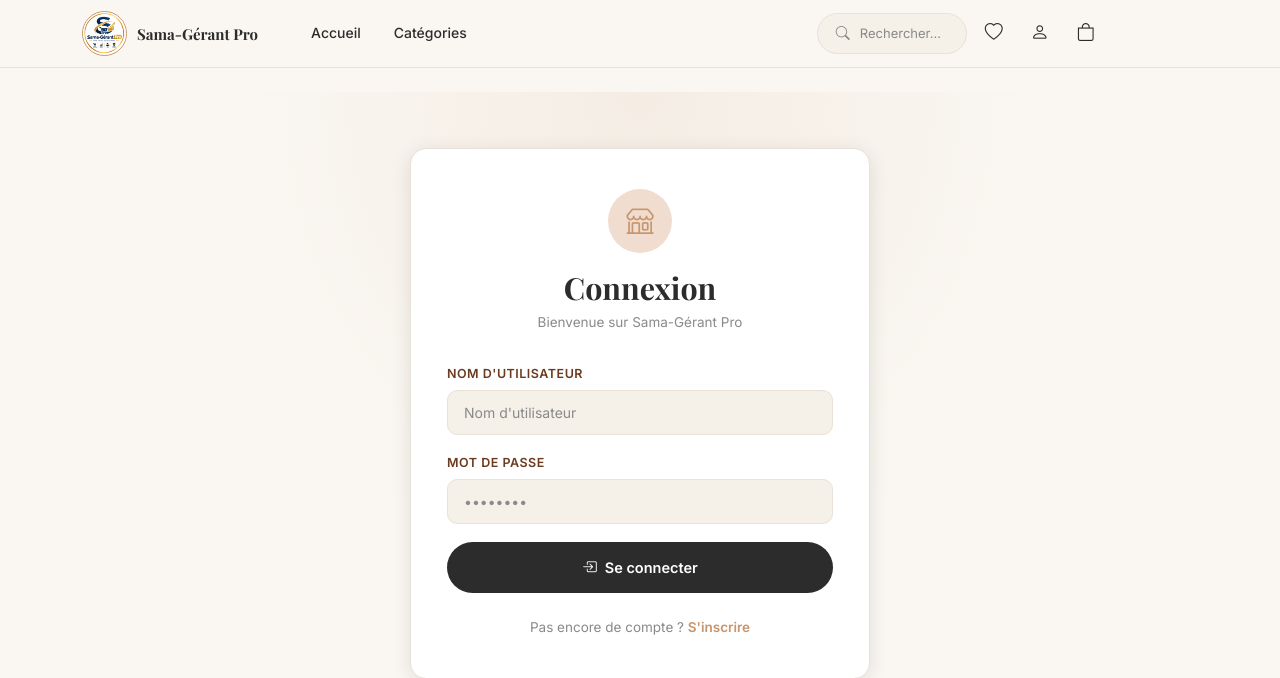
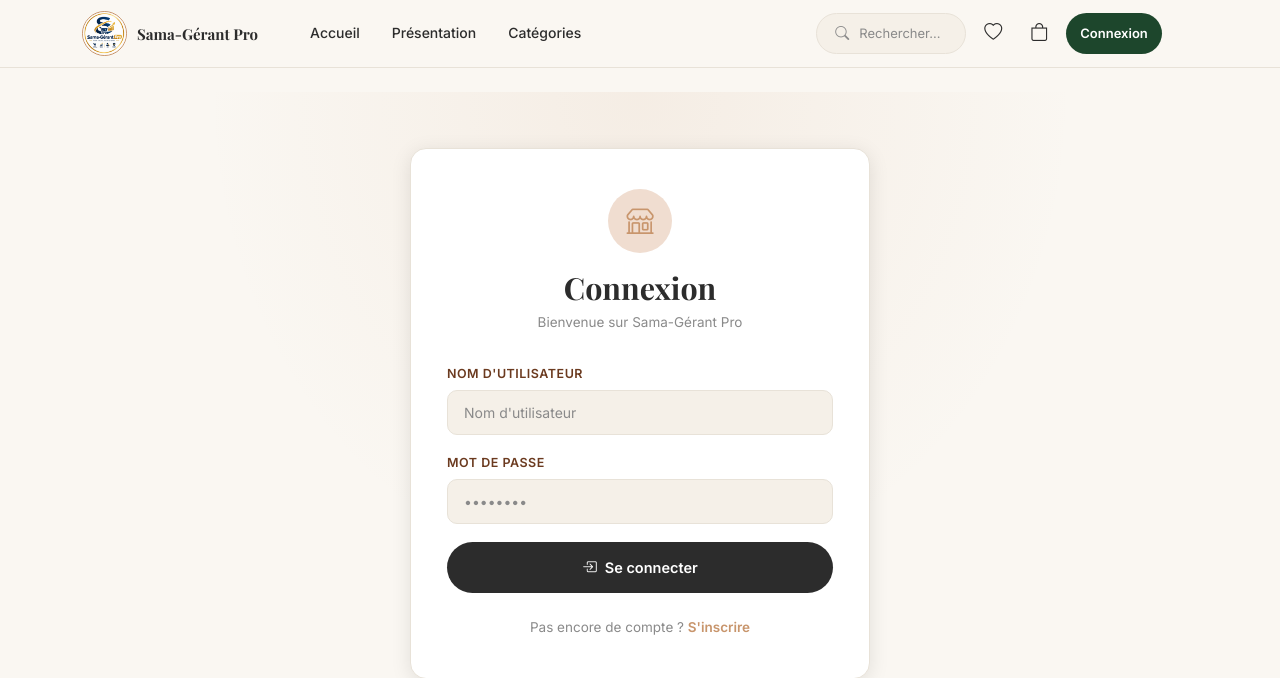
Before and after one commit to Adji1425/Sama-Gerant-Pro, a Django app: page /users/login/?next=/avis/produit/1/ajouter/ in a window 1280 px wide. Shown: the top 678 px of the page. Run offline with Django 5.2, Linux system fonts and the light colour scheme; some libraries are stand-ins or nearby versions; some web fonts are replaced.

Commit message:
nouveau ajout

```diff
--- a/config/urls.py
+++ b/config/urls.py
@@ -3,10 +3,12 @@ from django.urls import path, include
 from django.conf import settings
 from django.conf.urls.static import static
 from django.shortcuts import render
+from django.views.decorators.cache import never_cache
 from apps.produits.models import Produit, Categorie, Favori
 from apps.avis.models import Avis
 
 
+@never_cache
 def home(request):
     categories = Categorie.objects.all().prefetch_related('produits__images')
 
@@ -52,7 +54,7 @@ def home(request):
     # Derniers avis 2 étoiles et +
     derniers_avis = Avis.objects.select_related(
         'client__utilisateur', 'produit'
-    ).filter(note__gte=2).order_by('-date_avis')[:2]
+    ).filter(note__gte=2).order_by('-date_avis')[:3]
 
     # Stats
        # Stats — calculées à partir des vraies données (aucune valeur figée)
@@ -95,10 +97,9 @@ def home(request):
             Favori.objects.filter(client=request.user.client).values_list('produit_id', flat=True)
         ) if request.user.is_authenticated and hasattr(request.user, 'client') else [],
     })
-
-
 def apropos(request):
     return render(request, 'apropos.html')
+
 
 
 urlpatterns = [
--- a/static/css/custom.css
+++ b/static/css/custom.css
@@ -128,14 +128,14 @@ img { max-width: 100%; display: block; }
 /* Liens nav */
 .navbar-nav .nav-link {
   font-size: 14px;
-  font-weight: 500;
+  font-weight: 450;
   color: var(--text) !important;
   padding: 4px 0 !important;
   position: relative;
   margin-right: 28px;
 }
 .nav-item{
-  margin-left: 5px;
+  margin-left: 4px;
 }
 .navbar-nav .nav-link::after {
   content: '';
@@ -192,7 +192,7 @@ img { max-width: 100%; display: block; }
   display: flex;
   align-items: center;
   gap: 8px;
-  margin-left: 220px;
+  margin-left: 105px;
   flex-shrink: 0;
 }
 
@@ -1029,6 +1029,7 @@ body.has-hero-navbar .navbar:not(.scrolled) .navbar-icons-sep {
   }
 }
 /* ══ BOUTON WHATSAPP DANS LA NAVBAR ═════════════════════════════════════════ */
+/*connexion */
 .navbar-whatsapp-btn {
   display: flex;
   align-items: center;
@@ -1039,7 +1040,25 @@ body.has-hero-navbar .navbar:not(.scrolled) .navbar-icons-sep {
   border-radius: 50px;
   text-decoration: none;
   font-family: 'Inter', sans-serif;
-  font-size: 12px;
+  font-size: 13px;
+  font-weight: 510;
+  transition: background 0.2s, transform 0.2s;
+  white-space: nowrap;
+  margin-right: 5px;
+}
+
+/*inscription */
+.navbar-whatsapp-btn1 {
+  display: flex;
+  align-items: center;
+  gap: 7px;
+  background: #1d462c;
+  color: var(--white);
+  padding: 11px 14px;
+  border-radius: 50px;
+  text-decoration: none;
+  font-family: 'Inter', sans-serif;
+  font-size: 13px;
   font-weight: 510;
   transition: background 0.2s, transform 0.2s;
   white-space: nowrap;
--- a/templates/base.html
+++ b/templates/base.html
@@ -61,6 +61,10 @@
         <a class="nav-link {% if request.resolver_match.url_name == 'home' %}active{% endif %}"
            href="{% url 'home' %}">Accueil</a>
       </li>
+      <li class="nav-item">
+        <a class="nav-link"
+           href="{% url 'apropos' %}">Présentation</a>
+      </li>
 
       {% if user.role != 'commercant' %}
       <li class="nav-item">
@@ -106,13 +110,12 @@
       </form>
 
       {% if user.is_authenticated %}
-      {% if user.is_authenticated and user.role != 'commercant' and user.role != 'admin'  %}
+      {% if user.role == 'client'  %}
         <!-- Favoris (visiteur redirigé vers connexion si non client) -->
         <a href="{% url 'produits:mes_favoris' %}"
            class="nav-icon-btn" title="Mes favoris">
           <i class="bi bi-heart"></i>
         </a>
-
         <!-- Panier (visiteur redirigé vers connexion si non client) -->
         <a href="{% url 'commandes:voir_panier' %}"
            class="nav-icon-btn nav-icon-btn-cart" title="Mon panier">
@@ -157,7 +160,7 @@
                 {% else %}Administrateur{% endif %}
               </span>
             </li>
-      {% if user.is_authenticated and user.role != 'commercant' and user.role != 'admin' %}
+      {% if user.is_authenticated and user.role != 'commercant' and user.role != 'admin'  %}
             <li>
               <a class="dropdown-item" href="{% url 'users:compte' %}">
                 <i class="bi bi-person-vcard me-2" style="color:var(--gold);"></i>
@@ -253,14 +256,17 @@
            class="nav-icon-btn" title="Mes favoris">
           <i class="bi bi-heart"></i>
         </a>
-        <a href="{% url 'users:compte' %}"
-           class="nav-icon-btn" title="Mon compte">
-          <i class="bi bi-person"></i>
-        </a>
+
         <a href="{% url 'commandes:voir_panier' %}"
            class="nav-icon-btn nav-icon-btn-cart" title="Mon panier">
           <i class="bi bi-bag"></i>
         </a>
+         <a href="{% url 'users:login' %}?next={{ request.path|urlencode }}"
+           target="_blank" rel="noopener"
+           class="navbar-whatsapp-btn" title="Demander au commercant">
+            <span>Connexion</span>
+        </a>
+
       {% endif %}
 
 
@@ -281,10 +287,10 @@
         </a>
       {% endif %}
        {% if commercant_boutique and user.role != 'client' and user.role != 'commercant' and user.role != 'admin' %}
-        <a href="{% url 'users:login' %}?next={{ request.path|urlencode }}"
+        <a href="{% url 'users:register' %}?next={{ request.path|urlencode }}"
            target="_blank" rel="noopener"
            class="navbar-whatsapp-btn" title="Demander au commercant">
-            <span>Inscription/ Connexion</span>
+            <span>Inscription</span>
         </a>
       {% endif %}
     </div>
--- a/templates/home.html
+++ b/templates/home.html
@@ -25,6 +25,7 @@
         <a href="{% url 'produits:catalogue' %}" class="btn-hero">
           DÉCOUVRIR &nbsp;→
         </a>
+
       {% endif %}
     </div>
   </div>
@@ -345,7 +346,6 @@
           <a href="{% url 'users:register' %}">Créer un compte</a>
           <a href="{% url 'users:login' %}?next={{ request.path|urlencode }}">Connexion</a>
         {% endif %}
-        <a href="{% url 'apropos' %}">À propos</a>
       </div>
       <!-- Services -->
       <div class="col-6 col-md-2">
```
